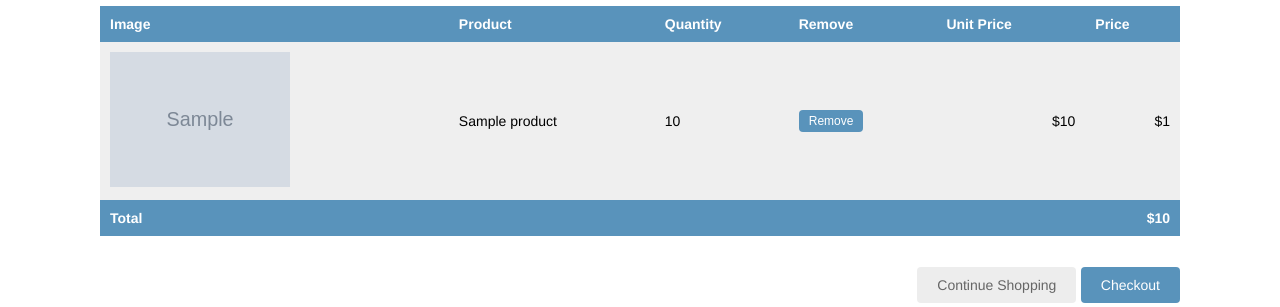
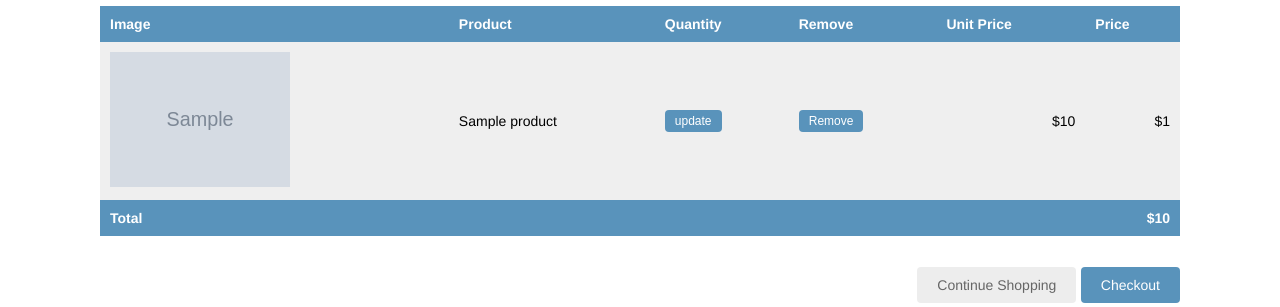
Before and after one commit to alindafortunate/OnlineShop-E_Commerce_Platform, a Django app: template online_shopping_site/cart/templates/cart/detail.html in a window 1280 px wide. Shown: the part 172-479 px from the top of the page. Run offline with Django 5.2, Linux system fonts and the light colour scheme; the template is opened without the code that fills it: most values are stand-ins (such as "Sample title", 1, 10 or a date in 2020); grey boxes marked "Sample" are stand-in pictures; parts of the project's set-up code (start-up, migrations or seed data) failed here and were passed over.

Commit message:
Implemented the functionality of updating the quantity on the cart/detail.html page

```diff
--- a/online_shopping_site/cart/templates/cart/detail.html
+++ b/online_shopping_site/cart/templates/cart/detail.html
@@ -27,7 +27,13 @@
             </a>
         </td>
         <td>{{product.name}}</td>
-        <td>{{item.quantity}}</td>
+        <td>
+        <form action="{% url 'cart:cart_add' product.id %}" method="post">
+            {{item.update_quantity_form.quantity}} {{item.update_quantity_form.override}}
+            <input type="submit" value="update">
+            {% csrf_token %}
+        </form>
+        </td>
         <td>
             <form action="{% url 'cart:cart_remove' product.id %}" method="post">
                 <input type="submit" value="Remove">
--- a/online_shopping_site/cart/views.py
+++ b/online_shopping_site/cart/views.py
@@ -30,4 +30,8 @@ def cart_remove(request, product_id):
 
 def cart_detail(request):
     cart = Cart(request)
+    for item in cart:
+        item["update_quantity_form"] = CartAddProductForm(
+            initial={"quantity": item["quantity"], "override": True}
+        )
     return render(request, "cart/detail.html", {"cart": cart})
```
